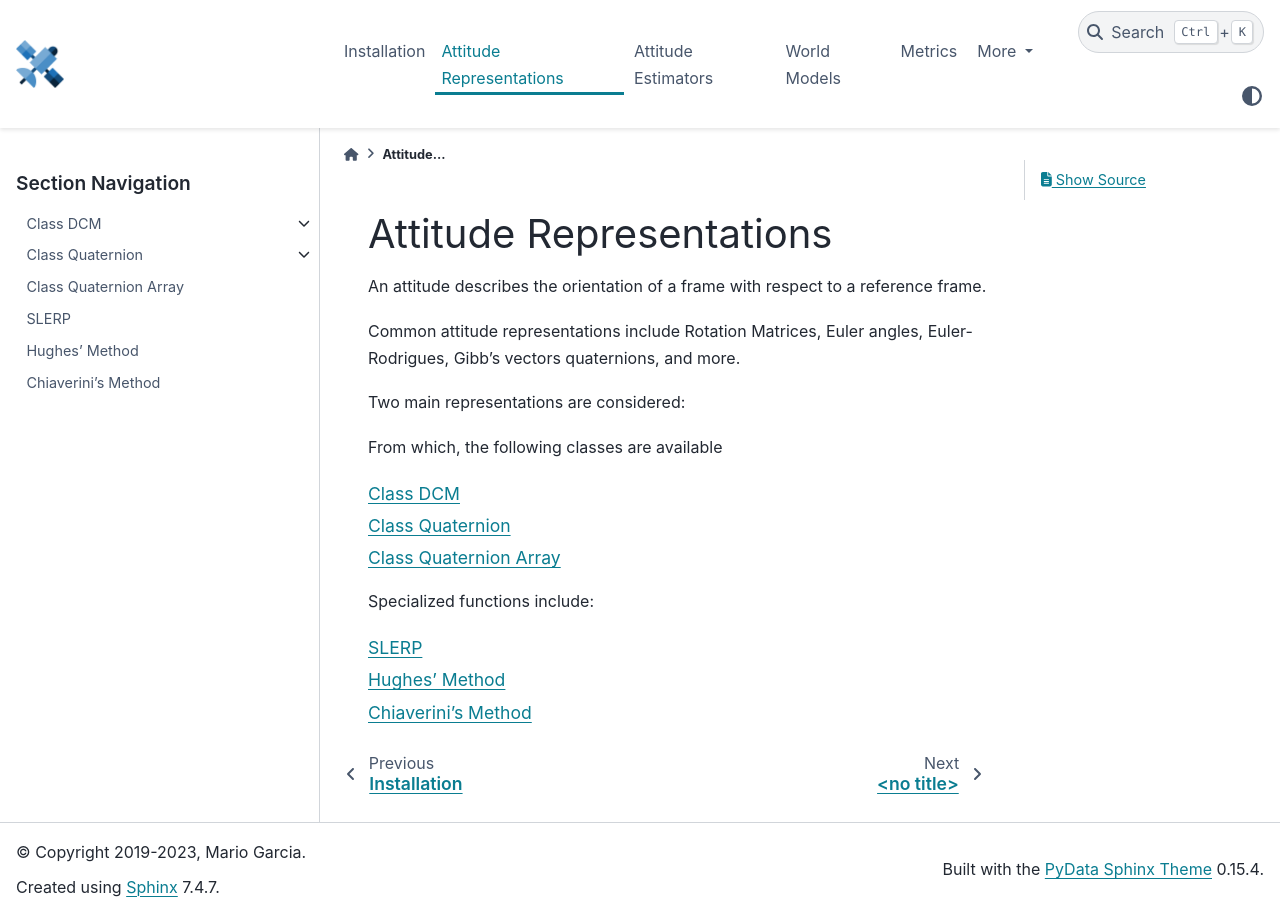
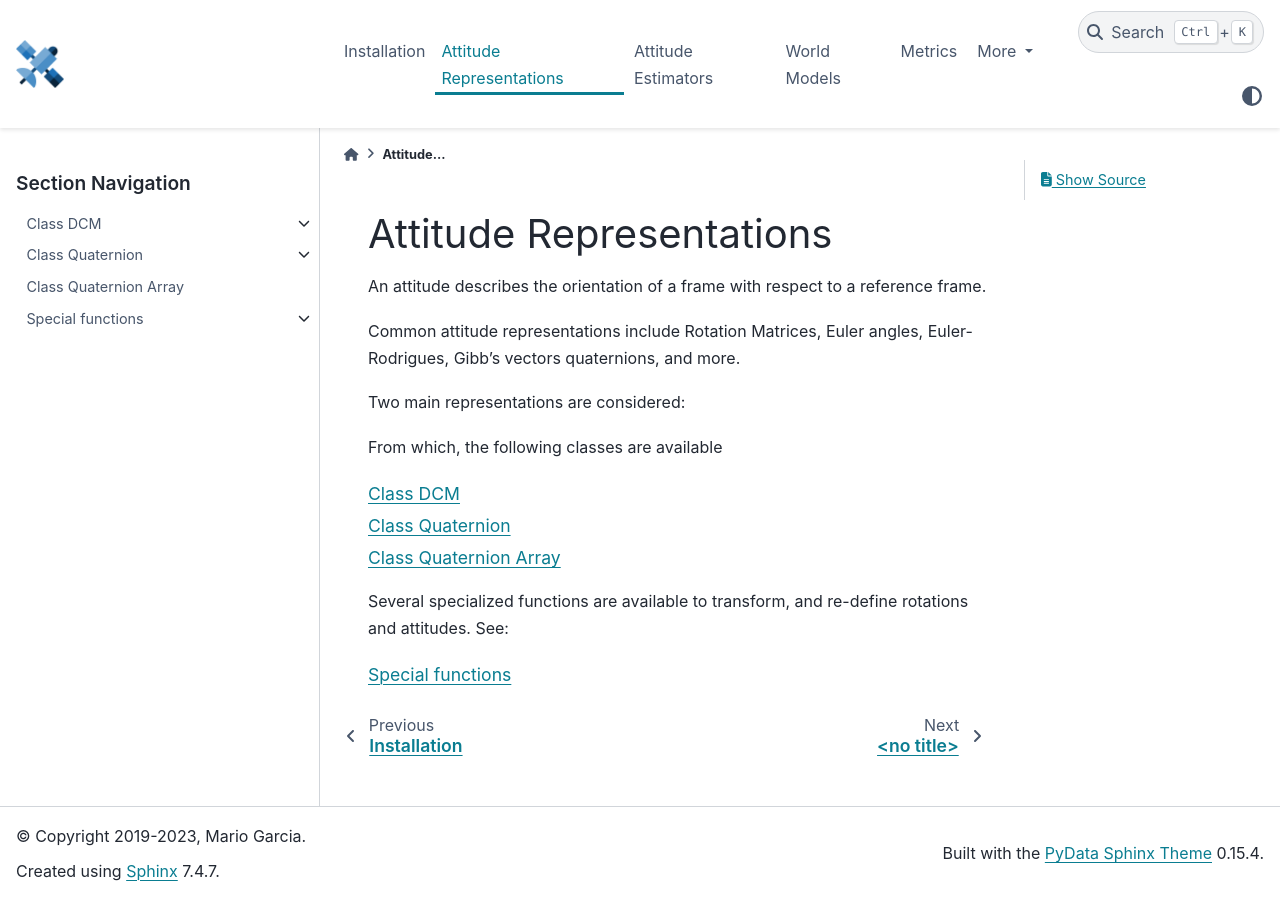
Before and after one commit to Mayitzin/ahrs, a Sphinx documentation site: the page built from docs/source/attitude_representations.rst, in a window 1280 px wide. Built offline with Sphinx 7.4.7 and the PyData theme 0.15.4, drawn with Linux system fonts in a browser that asks for light colours; the version number could not be read and is left out.

Commit message:
Add page of Specialized Functions for Attitudes.

```diff
--- a/docs/source/attitude_representations.rst
+++ b/docs/source/attitude_representations.rst
@@ -27,12 +27,11 @@
    quaternion/classQuaternion
    quaternion/classQuaternionArray
 
-Specialized functions include:
+Several specialized functions are available to transform, and re-define
+rotations and attitudes. See:
 
 .. toctree::
    :titlesonly:
    :maxdepth: 1
 
-   funSLERP
-   Hughes
-   Chiaverini
+   special/special
--- /dev/null
+++ b/docs/source/special/random_attitudes.rst
@@ -0,0 +1,5 @@
+
+Random Attitudes
+================
+
+.. autofunction:: ahrs.common.quaternion.random_attitudes
```
Also changed, not shown: docs/source/special/special.rst (added, +28 -0 lines), docs/source/special/Chiaverini.rst (renamed from docs/source/Chiaverini.rst), docs/source/special/Hughes.rst (renamed from docs/source/Hughes.rst), docs/source/special/funSLERP.rst (renamed from docs/source/funSLERP.rst).
